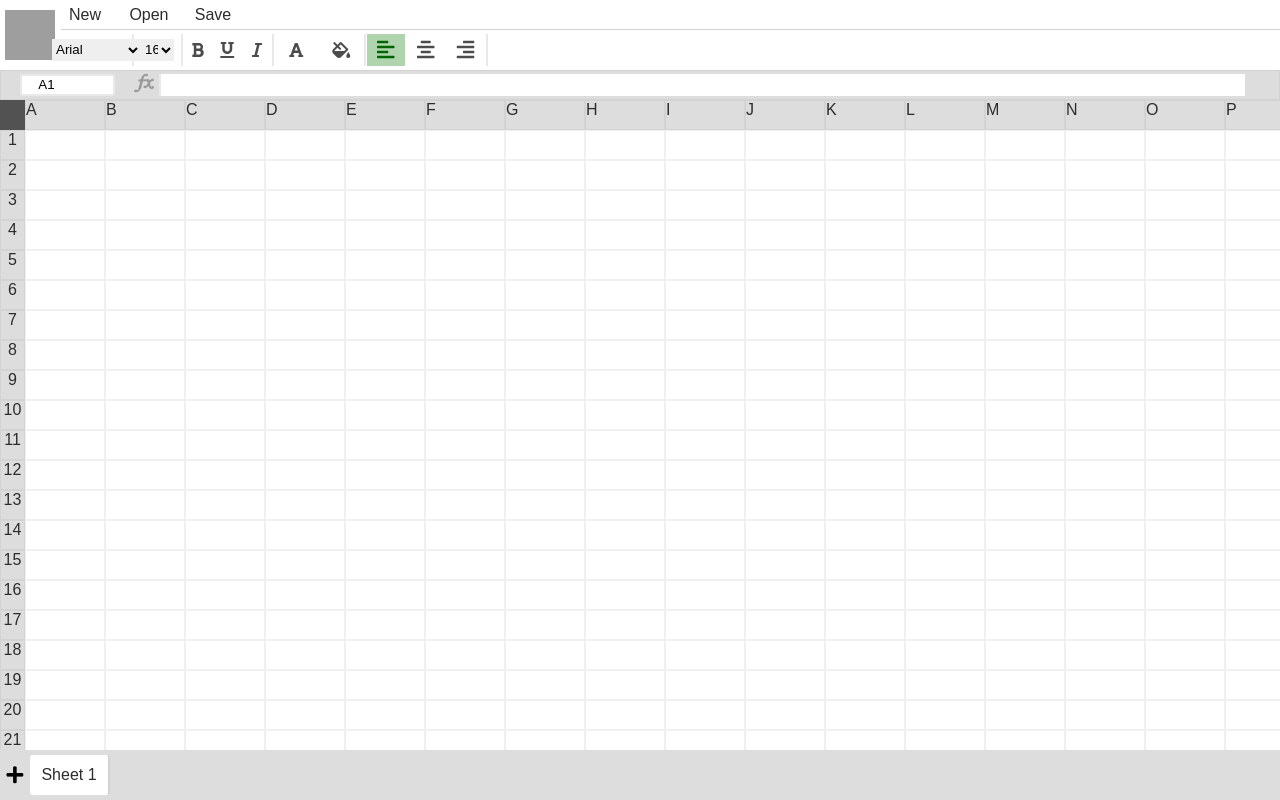
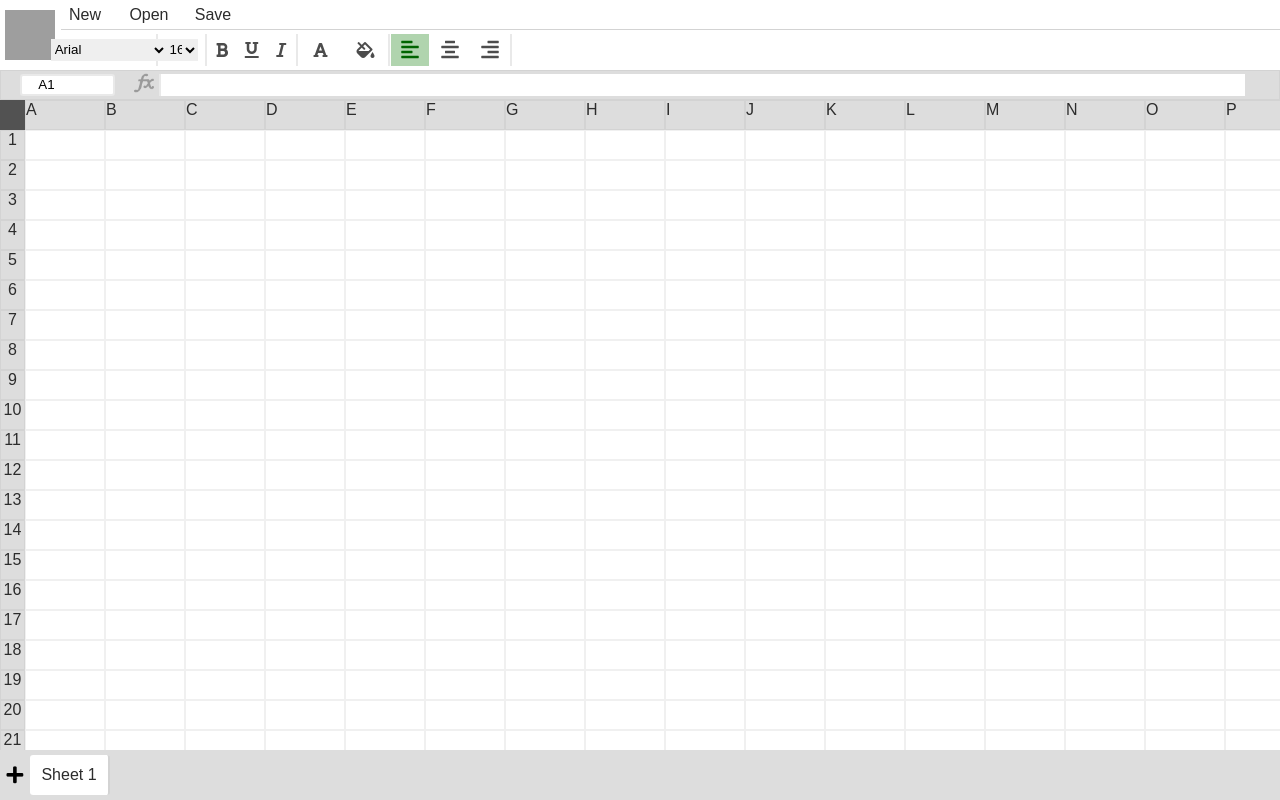
Before and after one commit to fsiddh/Google-Sheets-Clone, a plain HTML site: page index.html in a window 1280 px wide. Drawn offline with Linux system fonts and the light colour scheme; grey boxes are pictures that could not be loaded.

Commit message:
font family bug fixed

```diff
--- a/index.html
+++ b/index.html
@@ -47,12 +47,18 @@
 							class="font-family"
 							style="cursor: pointer"
 						>
-							<option value="Arial">Arial</option>
-							<option value="Cambria">Cambria</option>
-							<option value="Georgia">Georgia</option>
-							<option value="Monospace">Monospace</option>
-							<option value="Sans-Serif">Sans-Serif</option>
-							<option value="Fantasy">Fantasy</option>
+						<option style="--font:Arial" value="Arial">Arial</option>
+						<option style="--font:Cambria" value="Cambria">Cambria</option>
+						<option style="--font:Georgia" value="Georgia">Georgia</option>
+						<option style="--font:monospace" value="monospace">monospace</option>
+						<option style="--font:sans-serif" value="sans-serif">sans-serif</option>
+						<option style="--font:fantasy" value="fantasy">fantasy</option>
+						<option style="--font:Calibri" value="Calibri">Calibri</option>
+						<option style="--font:Comic Sans MS" value="Comic Sans MS">Comic Sans MS</option>
+						<option style="--font:Courier New" value="Courier New">Courier New</option>
+						<option style="--font:Impact" value="Impact">Impact</option>
+						<option style="--font:Garamond" value="Garamond">Garamond</option>
+						<option style="--font:Lato" value="Lato">Lato</option>
 						</select>
 					</div>
 					<div class="fontSize-container">
--- a/style.css
+++ b/style.css
@@ -6,6 +6,10 @@ body {
 	margin: 0;
 	font-family: "Raleway", sans-serif;
 	color: rgb(44, 44, 44);
+}
+
+option {
+	font-family: var(--font);
 }
 
 .menu-container {
@@ -207,7 +211,7 @@ body {
 	display: flex;
 	justify-content: center;
 	align-items: center;
-	width: 6%;
+	width: 8%;
 }
 .font-family {
 	display: flex;
```
